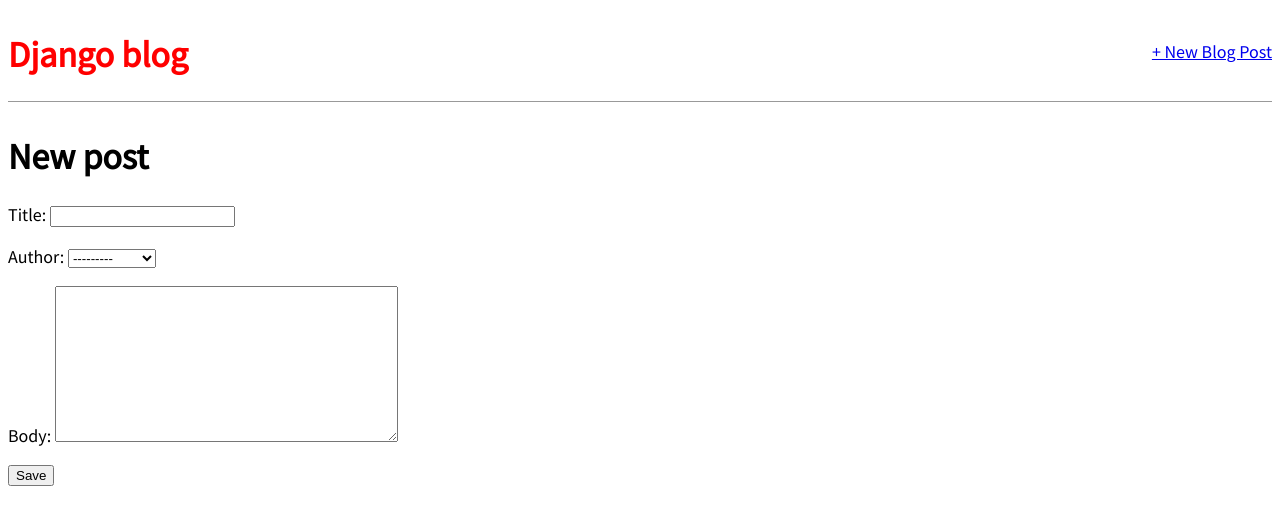
After one commit to Flamcom27/django_for_beginners_build_websites, a Django app: page /post/new/ in a window 1280 px wide. The commit adds this page. Shown: the top 525 px of the page. Run offline with Django 3.2, Linux system fonts and the light colour scheme; data comes from the database, SQL or seed files in the repository; both versions use the stored data as it was after the commit.

Commit message:
"PostCreateView" is created

```diff
--- a/project3(blog)/blog_project/blog/models.py
+++ b/project3(blog)/blog_project/blog/models.py
@@ -1,4 +1,5 @@
 from django.db import models
+from django.urls import reverse
 
 # Create your models here.
 class Post(models.Model):
@@ -8,3 +9,6 @@ class Post(models.Model):
 
     def __str__(self):
         return self.title
+
+    def get_absolute_url(self):
+        return reverse('post_detail', args=[str(self.id)])
--- a/project3(blog)/blog_project/blog/urls.py
+++ b/project3(blog)/blog_project/blog/urls.py
@@ -1,8 +1,9 @@
 from django.urls import path
-from .views import BlogListView, BlogDetailView
+from .views import BlogListView, BlogDetailView, BlogCreateView
 
 
 urlpatterns = [
     path('', BlogListView.as_view(), name='home'),
-    path('post/<int:pk>/', BlogDetailView.as_view(), name='post_detail')
+    path('post/<int:pk>/', BlogDetailView.as_view(), name='post_detail'),
+    path('post/new/', BlogCreateView.as_view(), name='post_new')
 ]
--- a/project3(blog)/blog_project/blog/views.py
+++ b/project3(blog)/blog_project/blog/views.py
@@ -1,4 +1,4 @@
-from django.views.generic import ListView, DetailView
+from django.views.generic import ListView, DetailView, CreateView
 from .models import Post
 
 # Create your views here.
@@ -10,3 +10,8 @@ class BlogListView(ListView):
 class BlogDetailView(DetailView):
     model = Post
     template_name = 'post_detail.html'
+
+class BlogCreateView(CreateView):
+    model = Post
+    template_name = 'post_new.html'
+    fields = ['title', 'author', 'body']
--- a/project3(blog)/blog_project/templates/index.html
+++ b/project3(blog)/blog_project/templates/index.html
@@ -10,7 +10,12 @@
 </head>
 <body>
     <header>
-        <h1><a href="{% url 'home' %}">Django blog</a></h1>
+        <div class="nav-left">
+            <h1><a href="{% url 'home' %}">Django blog</a></h1>
+        </div>
+        <div class="nav-right">
+            <a href="{% url 'post_new' %}">+ New Blog Post</a>
+        </div>
     </header>
         <div>
             {% block content %}
--- /dev/null
+++ b/project3(blog)/blog_project/templates/post_new.html
@@ -0,0 +1,10 @@
+{% extends 'index.html' %}
+
+{% block content %}
+    <h1>New post</h1>
+    <form action="" method="post">
+        {% csrf_token %}
+        {{ form.as_p }}
+        <input type="submit" value="Save">
+    </form>
+{% endblock content %}
```
Also changed, not shown: project3(blog)/blog_project/db.sqlite3.
